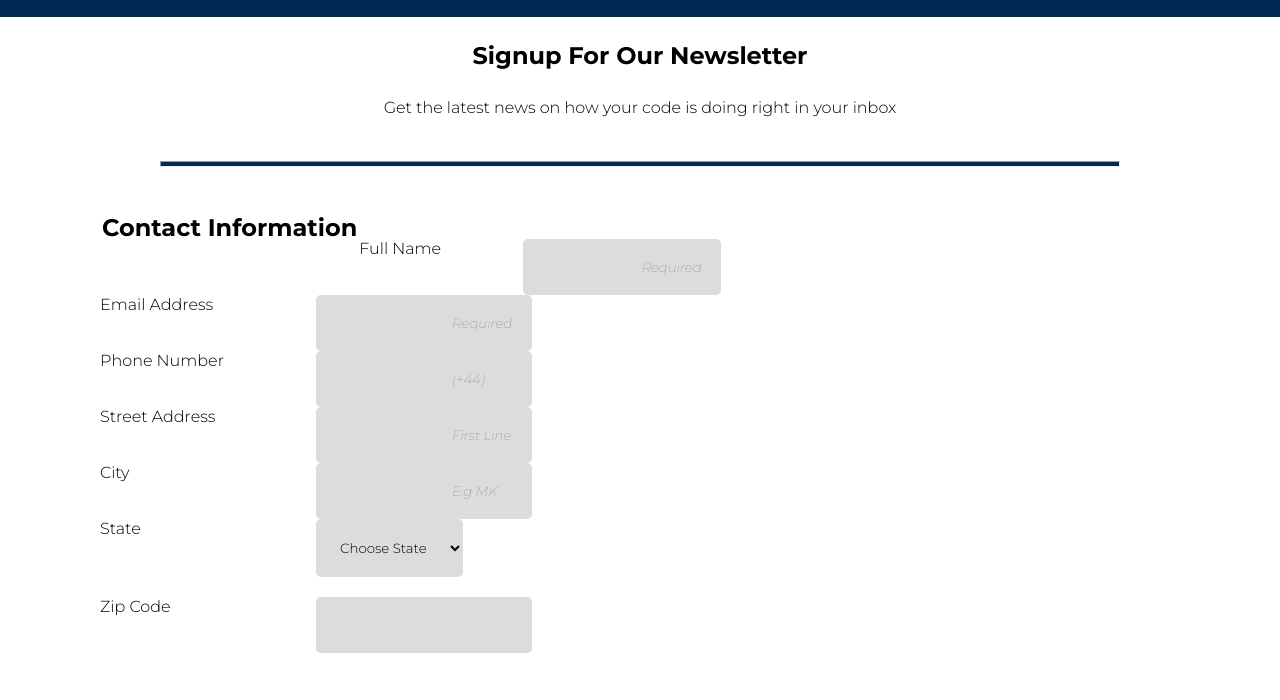
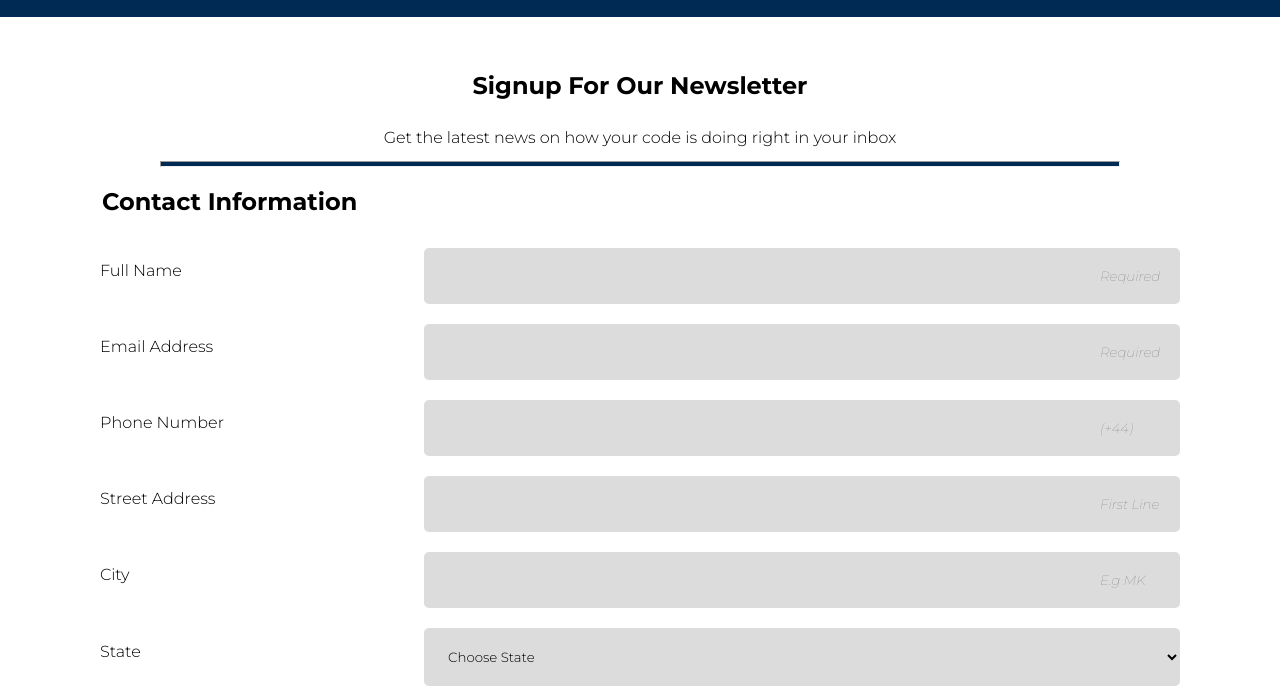
Before and after one commit to Mo-Seleman/Registration-form-project3, a plain HTML site: page index.html in a window 1280 px wide. Shown: the part 62-762 px from the top of the page. Drawn offline with Linux system fonts and the light colour scheme.

Commit message:
SB Complete

```diff
--- a/css/style.css
+++ b/css/style.css
@@ -27,15 +27,15 @@ main {
      margin: 8px;
  }
 
+ textarea, button {
+     width: 100%;
+ }
 legend, h2 {
      font-size: 1.5em;
      font-weight: 700;
-     margin: 20px auto;
+     margin: 20px 0;
  }
 
- .title {
-     float: left;
- }
  .spacing {
      background-color: white;
      border: none;
@@ -49,6 +49,7 @@ legend, h2 {
  #other_topics {
      display: flex;
      flex-direction: column;
+     margin-bottom: 20px;
  }
 
 #name,
@@ -152,17 +153,32 @@ fieldset {
 
     hr {
         max-width: 75%;
-        margin-top: 40px;
+    }
+
+    select {
+      margin-bottom: 0;
     }
 
     .input-box {
         display: flex;
         flex-direction: row;
+        align-items: center;
+        margin-bottom: 20px;
     }
 
-    .input-box label,
-    .input-box input {
-        flex-basis: 20%;
+    .input-box label {
+        flex-basis: 30%;
     }
 
+    .input-box input,
+    .input-box select {
+        flex-basis: 70%;
+    }
+
+    #zip {
+        max-width: 25%;
+    }
+   header {
+       margin-bottom: 50px;
+   }
 }
--- a/index.html
+++ b/index.html
@@ -28,23 +28,23 @@
     <legend class="title">Contact Information</legend><hr class="spacing">
     <div class="input-box">
         <label for="name">Full Name</label>
-        <input required type="text" name="user-name" id="name" placeholder="Required" class="cihover"><br>
+        <input required type="text" name="user-name" id="name" placeholder="Required" class="cihover">
     </div>
     <div class="input-box">
         <label for="email">Email Address</label>
-        <input required type="email" name="user-email-address" id="email" placeholder="Required" class="cihover"><br>
+        <input required type="email" name="user-email-address" id="email" placeholder="Required" class="cihover">
     </div>
     <div class="input-box">
         <label for="tel">Phone Number</label>
-        <input type="tel" name="user-tel" id="tel" class="cihover" placeholder="(+44)"><br>
+        <input type="tel" name="user-tel" id="tel" class="cihover" placeholder="(+44)">
     </div>
         <div class="input-box">
         <label for="address1">Street Address</label>
-    <input type="text" name="user-address1" id="address1" class="cihover" placeholder="First Line"><br>
+    <input type="text" name="user-address1" id="address1" class="cihover" placeholder="First Line">
     </div>
     <div class="input-box">
         <label for="address2">City</label>
-        <input type="text" name="user-address2" id="address2" class="cihover" placeholder="E.g MK"><br>
+        <input type="text" name="user-address2" id="address2" class="cihover" placeholder="E.g MK">
     </div>
 
     <div class="input-box">
```
